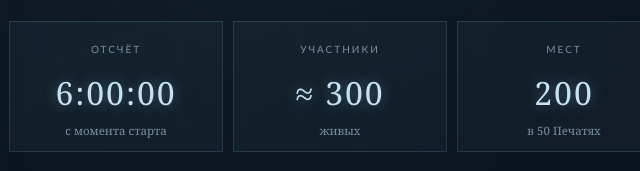
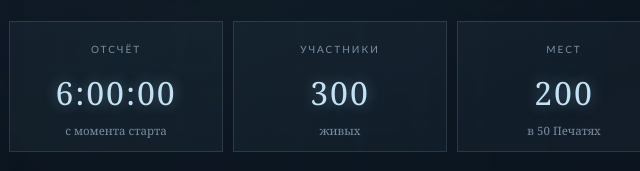
Before and after one commit to sitxer/tower-of-god-dnd-players, a plain HTML site: page bracelet.html in a window 1280 px wide. Shown: the part 353-524 px from the top of the page, 300-940 px from the left. Drawn offline with Linux system fonts and the light colour scheme.

Commit message:
Участников ровно 300

```diff
--- a/bracelet.html
+++ b/bracelet.html
@@ -240,7 +240,7 @@
         </div>
         <div class="vital">
           <span class="v-label">Участники</span>
-          <span class="v-value">≈ 300</span>
+          <span class="v-value">300</span>
           <span class="v-note">живых</span>
         </div>
         <div class="vital">
```
